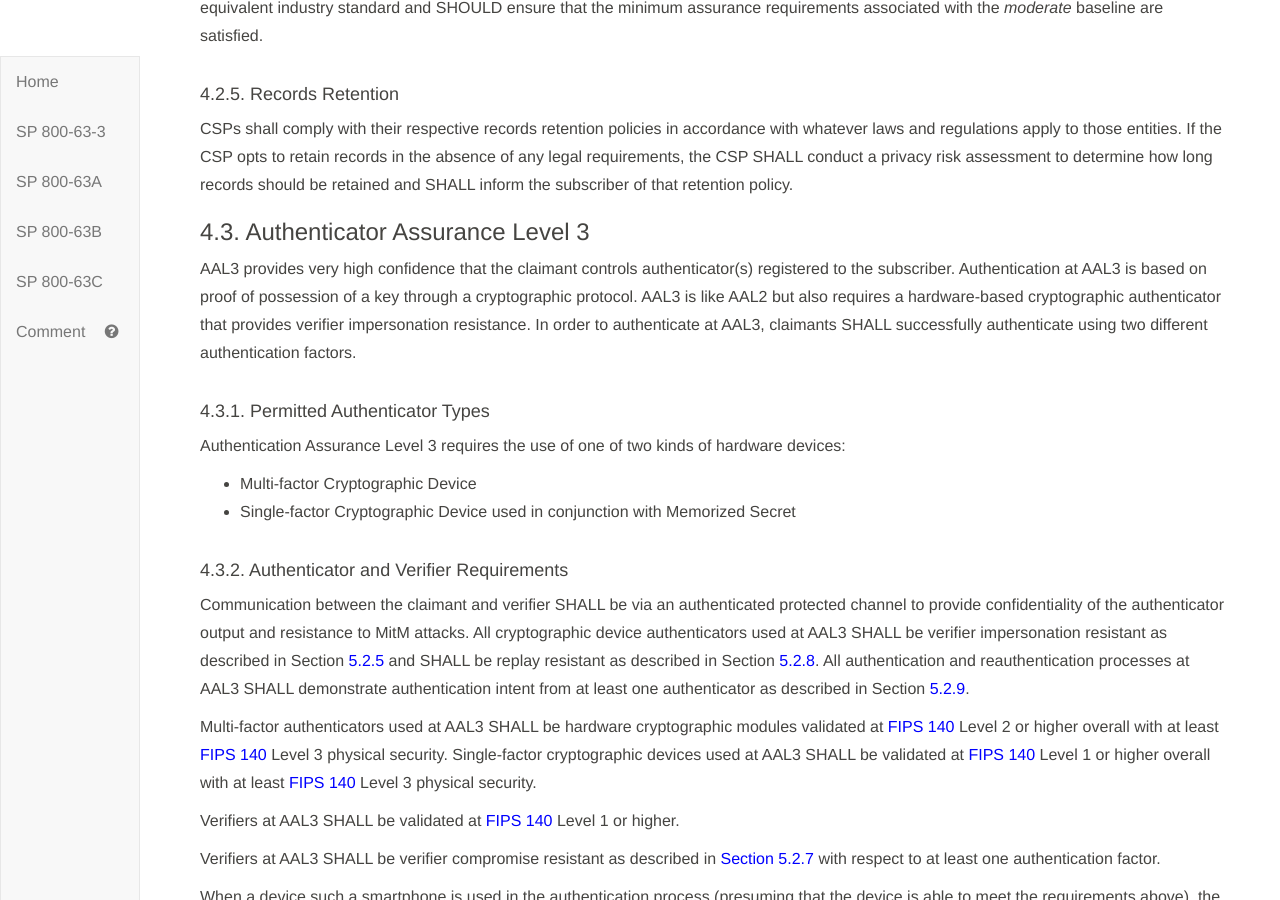
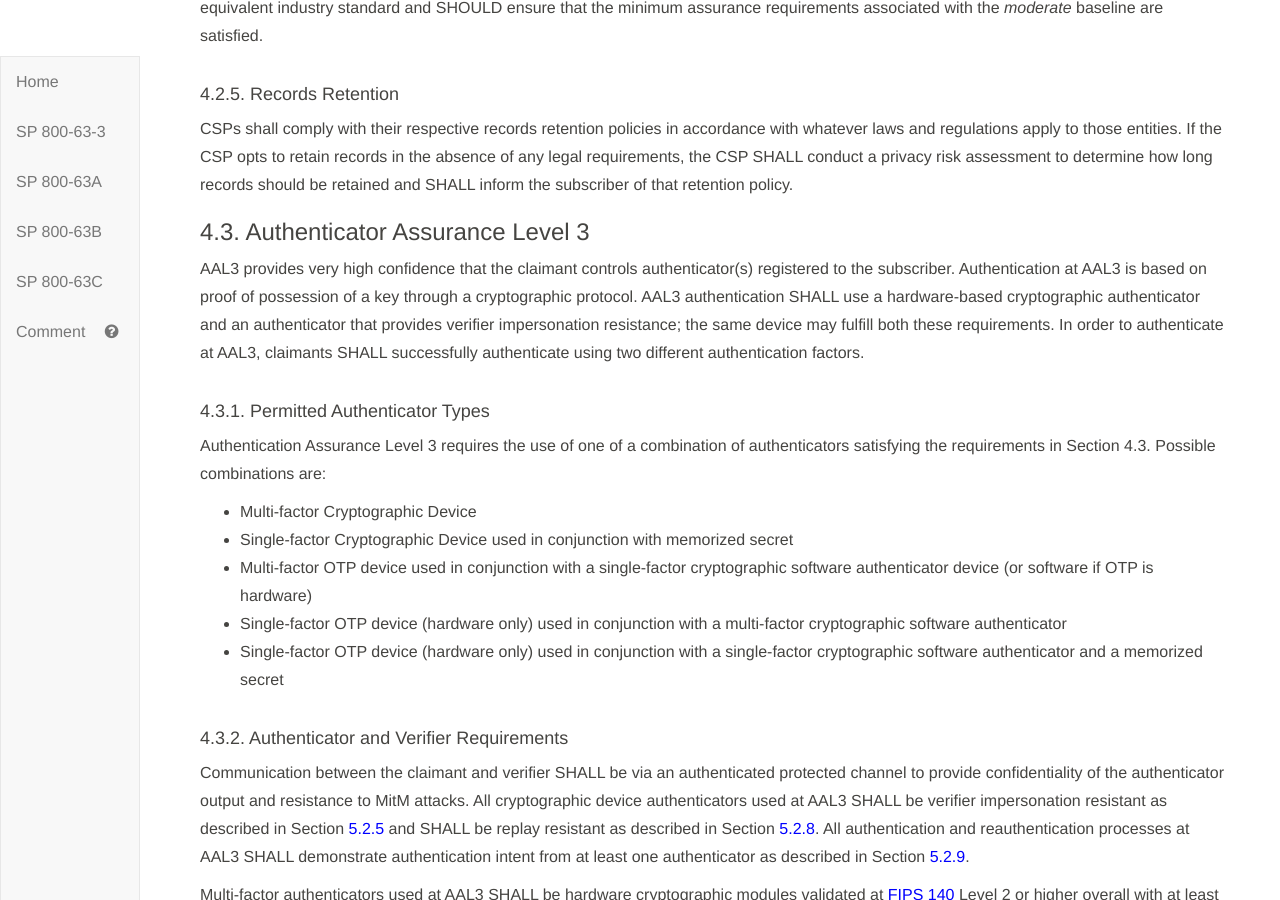
Before and after one commit to usnistgov/800-63-3, a Jekyll site: the page built from sp800-63b/sec4_aal.md, in a window 1280 px wide and 900 px high, scrolled down 3111 px. Built offline with Jekyll 4.4.1, drawn with Linux system fonts in a browser that asks for light colours; our own code applies the rules of GitHub Pages for plain Markdown files; some of the changed text lies outside the part shown.

Commit message:
More authenticator options at AAL3. Closes #1276

```diff
--- a/sp800-63b/sec4_aal.md
+++ b/sp800-63b/sec4_aal.md
@@ -100,14 +100,17 @@ CSPs shall comply with their respective records retention policies in accordance
 
 ### 4.3. Authenticator Assurance Level 3
 
-AAL3 provides very high confidence that the claimant controls authenticator(s) registered to the subscriber. Authentication at AAL3 is based on proof of possession of a key through a cryptographic protocol. AAL3 is like AAL2 but also requires a hardware-based cryptographic authenticator that provides verifier impersonation resistance. In order to authenticate at AAL3, claimants SHALL successfully authenticate using two different authentication factors.
+AAL3 provides very high confidence that the claimant controls authenticator(s) registered to the subscriber. Authentication at AAL3 is based on proof of possession of a key through a cryptographic protocol. AAL3 authentication SHALL use a hardware-based cryptographic authenticator and an authenticator that provides verifier impersonation resistance; the same device may fulfill both these requirements. In order to authenticate at AAL3, claimants SHALL successfully authenticate using two different authentication factors.
 
 #### 4.3.1. Permitted Authenticator Types
 
-Authentication Assurance Level 3 requires the use of one of two kinds of hardware devices:
+Authentication Assurance Level 3 requires the use of one of a combination of authenticators satisfying the requirements in Section 4.3. Possible combinations are:
 
 * Multi-factor Cryptographic Device
-* Single-factor Cryptographic Device used in conjunction with Memorized Secret
+* Single-factor Cryptographic Device used in conjunction with memorized secret
+* Multi-factor OTP device used in conjunction with a single-factor cryptographic software authenticator device (or software if OTP is hardware)
+* Single-factor OTP device (hardware only) used in conjunction with a multi-factor cryptographic software authenticator
+* Single-factor OTP device (hardware only) used in conjunction with a single-factor cryptographic software authenticator and a memorized secret
 
 #### 4.3.2. Authenticator and Verifier Requirements
 
@@ -164,7 +167,7 @@ Regardless of whether the CSP is an agency or private sector provider, the follo
 
 Requirement | AAL1 | AAL2 | AAL3
 ------------|-------|-------|-------
-**Permitted authenticator types** | Memorized Secret;<br />Look-up Secret;<br />Out of Band;<br />SF OTP Device;<br />MF OTP Device;<br />SF Crypto Software;<br />SF Crypto Device;<br />MF Crypto Software;<br />MF Crypto Device<br /> | MF OTP Device;<br />MF Crypto Software;<br />MF Crypto Device;<br />or memorized secret plus:<br />&nbsp;&bull;&nbsp;Look-up Secret<br />&nbsp;&bull;&nbsp;Out of Band<br />&nbsp;&bull;&nbsp;SF OTP Device<br />&nbsp;&bull;&nbsp;SF Crypto Software<br />&nbsp;&bull;&nbsp;SF Crypto Device<br /> | MF Crypto Device<br />SF Crypto Device plus &nbsp;&nbsp;Memorized Secret
+**Permitted authenticator types** | Memorized Secret;<br />Look-up Secret;<br />Out of Band;<br />SF OTP Device;<br />MF OTP Device;<br />SF Crypto Software;<br />SF Crypto Device;<br />MF Crypto Software;<br />MF Crypto Device<br /> | MF OTP Device;<br />MF Crypto Software;<br />MF Crypto Device;<br />or memorized secret plus:<br />&nbsp;&bull;&nbsp;Look-up Secret<br />&nbsp;&bull;&nbsp;Out of Band<br />&nbsp;&bull;&nbsp;SF OTP Device<br />&nbsp;&bull;&nbsp;SF Crypto Software<br />&nbsp;&bull;&nbsp;SF Crypto Device<br /> | MF Crypto Device;<br />SF Crypto Device plus &nbsp;&nbsp;Memorized Secret;<br />SF OTP Device plus MF Crypto Device or Software;<br />SF OTP Device plus SF Crypto Software plus Memorized Secret
 **FIPS 140 verification** | Level 1 (Government agency verifiers) | Level 1 (Government agency authenticators and verifiers) | Level 2 overall (MF authenticators)<br />Level 1 overall (verifiers and SF Crypto Devices)<br />Level 3 physical security (all authenticators)
 **Reauthentication** | 30 days | 12 hours or 30 minutes inactivity; MAY use one authentication factor | 12 hours or 15 minutes inactivity; SHALL use both authentication factors
 **Security controls**|[[SP 800-53]](#SP800-53) Low Baseline (or equivalent)|[[SP 800-53]](#SP800-53) Moderate Baseline (or equivalent)|[[SP 800-53]](#SP800-53) High Baseline (or equivalent)
```
